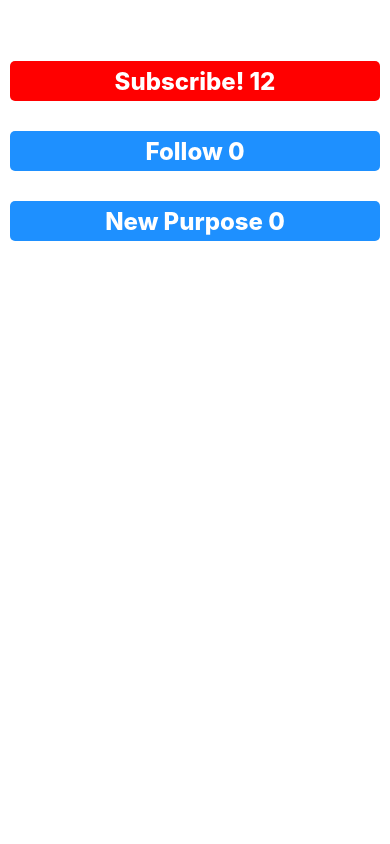
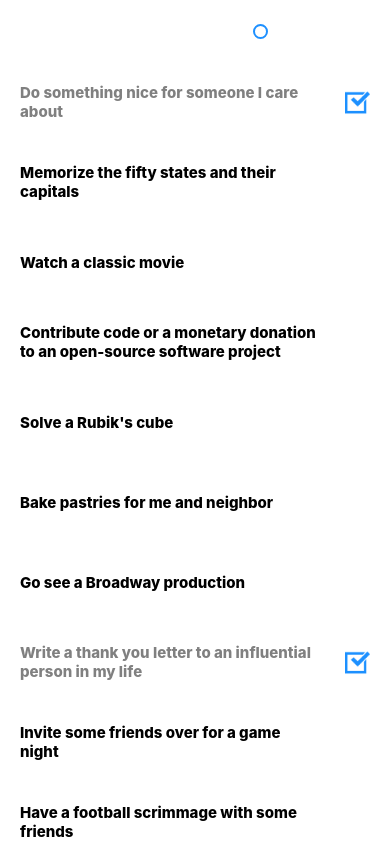
Before and after one commit to Dilnawaz-Khan/Basics, a React Native app: screen / in a window 390 px wide. Built offline with nearby package versions, Linux system fonts and the light colour scheme.

Commit message:
Example completed

```diff
--- a/App.tsx
+++ b/App.tsx
@@ -1,28 +1,56 @@
-import {StyleSheet, Text, View} from 'react-native';
+import {Pressable, ScrollView, StyleSheet, Text, View} from 'react-native';
 
-import MyButton from './src/components/MyButton';
+import {useState} from 'react';
+import TodoItem from './src/components/TodoItem';
 import {COLORS} from './src/constants';
+import TODO_LIST from './src/constants/TODO_LIST';
 
 const App = () => {
+  const [todoItem, setTodoItem] = useState(TODO_LIST);
+  const [isFiltered, setIsFiltered] = useState(false);
+
+  const handleIsCompleted = (todoId: any) => {
+    let newArray = [...todoItem];
+    newArray = newArray.map(item =>
+      item.id === todoId ? {...item, completed: !item.completed} : item,
+    );
+
+    setTodoItem(newArray);
+  };
+
+  const filterCompletedTodo = () => {
+    if (isFiltered) {
+      setTodoItem(TODO_LIST);
+      setIsFiltered(false);
+      return;
+    }
+    setIsFiltered(true);
+    setTodoItem(prevTodos => prevTodos.filter(item => item.completed === true));
+  };
+
   return (
-    <View style={styles.container}>
-      <Text style={styles.title}>Props (Learn By Dill)</Text>
-      <MyButton
-        title={'Subscribe!'}
-        backgroundColor={'red'}
-        numberTimesClick={12}
-      />
-      <MyButton
-        title={'Follow'}
-        backgroundColor={'dodgerblue'}
-        numberTimesClick={0}
-      />
-      <MyButton
-        title={'New Purpose'}
-        backgroundColor={'dodgerblue'}
-        numberTimesClick={0}
-      />
-    </View>
+    <ScrollView showsVerticalScrollIndicator={false}>
+      <View style={styles.container}>
+        <View style={styles.headerContainer}>
+          <Text style={styles.title}>Props - Part 2 (Learn By Dill)</Text>
+          <Pressable onPress={filterCompletedTodo} style={styles.filterBtn}>
+            <View
+              style={[
+                styles.radioBtn,
+                {
+                  borderColor: isFiltered ? COLORS.white : COLORS.primary,
+                  backgroundColor: isFiltered ? COLORS.primary : 'transparent',
+                },
+              ]}
+            />
+            <Text style={styles.filterText}>Show Completed</Text>
+          </Pressable>
+        </View>
+        {todoItem.map(item => (
+          <TodoItem data={item} key={item.id} onCompleted={handleIsCompleted} />
+        ))}
+      </View>
+    </ScrollView>
   );
 };
 
@@ -32,10 +60,30 @@ const styles = StyleSheet.create({
   container: {
     flex: 1,
     padding: 10,
-    gap: 30,
+    gap: 20,
   },
   title: {
     fontSize: 18,
     color: COLORS.white,
   },
+  headerContainer: {
+    flexDirection: 'row',
+    alignItems: 'center',
+    justifyContent: 'space-between',
+  },
+  filterBtn: {
+    flexDirection: 'row',
+    alignItems: 'center',
+    gap: 7,
+  },
+  radioBtn: {
+    width: 15,
+    height: 15,
+    borderRadius: 7.5,
+    borderWidth: 2,
+  },
+  filterText: {
+    fontSize: 13,
+    color: 'white',
+  },
 });
--- a/src/components/MyButton.tsx
+++ /dev/null
@@ -1,31 +0,0 @@
-import {Pressable, StyleSheet, Text} from 'react-native';
-import {COLORS} from '../constants';
-
-const MyButton = ({title, backgroundColor, numberTimesClick}: any) => {
-  // const {title} = props;
-  return (
-    <Pressable style={[styles.btn, {backgroundColor}]}>
-      <Text style={styles.btnText}>
-        {title} {numberTimesClick}
-      </Text>
-    </Pressable>
-  );
-};
-
-export default MyButton;
-
-const styles = StyleSheet.create({
-  btn: {
-    width: '100%',
-    height: 40,
-    borderRadius: 5,
-    backgroundColor: COLORS.primary,
-    justifyContent: 'center',
-    alignItems: 'center',
-  },
-  btnText: {
-    color: COLORS.white,
-    fontSize: 24,
-    fontWeight: '800',
-  },
-});
--- /dev/null
+++ b/src/components/TodoItem.tsx
@@ -0,0 +1,54 @@
+import React from 'react';
+import {Image, Pressable, StyleSheet, Text} from 'react-native';
+import {COLORS} from '../constants';
+
+const completedTodoImg = require('../assets/checkbox.png');
+
+const TodoItem = ({data, onCompleted}: any) => {
+  const isTodoCompleted = data.completed;
+
+  const changeCompletedStatus = () => {
+    onCompleted(data.id);
+  };
+  return (
+    <Pressable onPress={changeCompletedStatus} style={styles.container}>
+      <Text
+        numberOfLines={2}
+        style={[
+          styles.title,
+          {color: isTodoCompleted ? COLORS.gray : COLORS.black},
+        ]}>
+        {data.todo}
+      </Text>
+      {isTodoCompleted && (
+        <Image source={completedTodoImg} style={styles.completedTodoImage} />
+      )}
+    </Pressable>
+  );
+};
+
+export default TodoItem;
+
+const styles = StyleSheet.create({
+  container: {
+    width: '100%',
+    height: 60,
+    borderRadius: 10,
+    backgroundColor: COLORS.white,
+    alignItems: 'center',
+    justifyContent: 'space-between',
+    paddingHorizontal: 10,
+    flexDirection: 'row',
+  },
+  title: {
+    width: '85%',
+    fontSize: 15,
+    fontWeight: '800',
+    color: COLORS.black,
+  },
+  completedTodoImage: {
+    width: 25,
+    height: 25,
+    tintColor: COLORS.primary,
+  },
+});
--- /dev/null
+++ b/src/constants/TODO_LIST.ts
@@ -0,0 +1,104 @@
+const TODO_LIST = [
+  {
+    id: 1,
+    todo: 'Do something nice for someone I care about',
+    completed: true,
+    userId: 26,
+  },
+  {
+    id: 2,
+    todo: 'Memorize the fifty states and their capitals',
+    completed: false,
+    userId: 48,
+  },
+  {id: 3, todo: 'Watch a classic movie', completed: false, userId: 4},
+  {
+    id: 4,
+    todo: 'Contribute code or a monetary donation to an open-source software project',
+    completed: false,
+    userId: 48,
+  },
+  {id: 5, todo: "Solve a Rubik's cube", completed: false, userId: 31},
+  {
+    id: 6,
+    todo: 'Bake pastries for me and neighbor',
+    completed: false,
+    userId: 39,
+  },
+  {id: 7, todo: 'Go see a Broadway production', completed: false, userId: 32},
+  {
+    id: 8,
+    todo: 'Write a thank you letter to an influential person in my life',
+    completed: true,
+    userId: 13,
+  },
+  {
+    id: 9,
+    todo: 'Invite some friends over for a game night',
+    completed: false,
+    userId: 47,
+  },
+  {
+    id: 10,
+    todo: 'Have a football scrimmage with some friends',
+    completed: false,
+    userId: 19,
+  },
+  {
+    id: 11,
+    todo: "Text a friend I haven't talked to in a long time",
+    completed: false,
+    userId: 39,
+  },
+  {id: 12, todo: 'Organize pantry', completed: true, userId: 39},
+  {id: 13, todo: 'Buy a new house decoration', completed: false, userId: 16},
+  {
+    id: 14,
+    todo: "Plan a vacation I've always wanted to take",
+    completed: false,
+    userId: 28,
+  },
+  {id: 15, todo: 'Clean out car', completed: false, userId: 33},
+  {id: 16, todo: 'Draw and color a Mandala', completed: true, userId: 24},
+  {
+    id: 17,
+    todo: 'Create a cookbook with favorite recipes',
+    completed: false,
+    userId: 1,
+  },
+  {id: 18, todo: 'Bake a pie with some friends', completed: false, userId: 1},
+  {id: 19, todo: 'Create a compost pile', completed: true, userId: 5},
+  {id: 20, todo: 'Take a hike at a local park', completed: true, userId: 43},
+  {
+    id: 21,
+    todo: 'Take a class at local community center that interests you',
+    completed: false,
+    userId: 22,
+  },
+  {
+    id: 22,
+    todo: 'Research a topic interested in',
+    completed: false,
+    userId: 4,
+  },
+  {
+    id: 23,
+    todo: 'Plan a trip to another country',
+    completed: true,
+    userId: 37,
+  },
+  {id: 24, todo: 'Improve touch typing', completed: false, userId: 45},
+  {id: 25, todo: 'Learn Express.js', completed: false, userId: 49},
+  {id: 26, todo: 'Learn calligraphy', completed: false, userId: 50},
+  {
+    id: 27,
+    todo: 'Have a photo session with some friends',
+    completed: false,
+    userId: 14,
+  },
+  {id: 28, todo: 'Go to the gym', completed: false, userId: 15},
+  {id: 29, todo: 'Make own LEGO creation', completed: false, userId: 30},
+  {id: 30, todo: 'Take cat on a walk', completed: false, userId: 15},
+];
+
+export default TODO_LIST;
```
Also changed, not shown: src/assets/checkbox.png (added).
